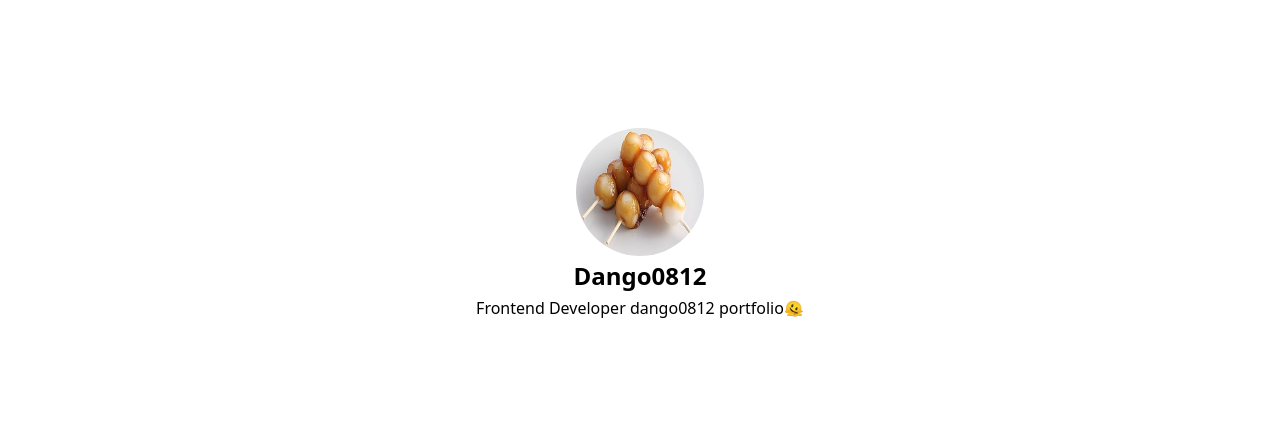
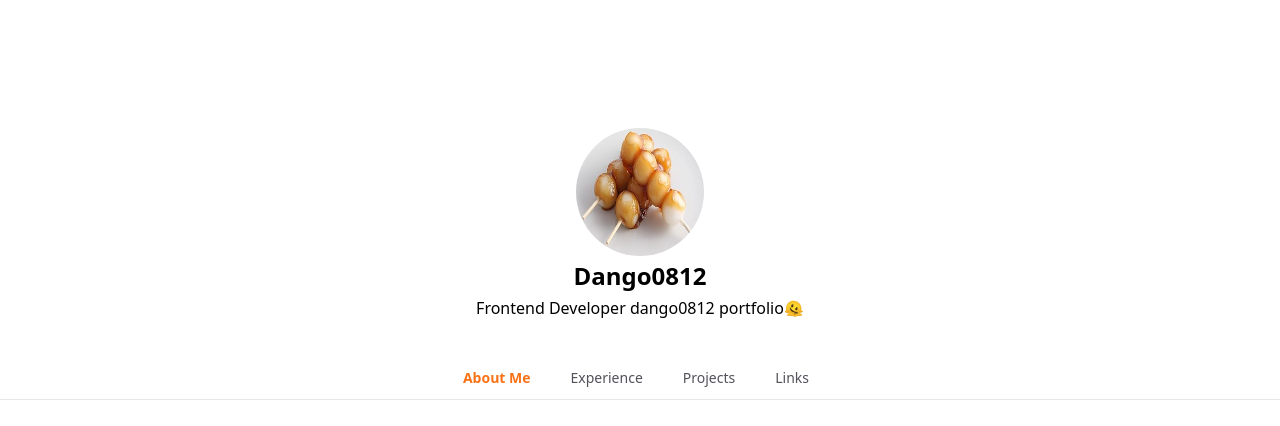
Before and after one commit to dango0812/dango0812.github.io, a React (Create React App) app: page / in a window 1280 px wide. Shown: the top 426 px of the page. Built offline with nearby package versions, Linux system fonts and the light colour scheme.

Commit message:
design(navbar): Added Home nav-bar components

```diff
--- a/src/pages/home/page.tsx
+++ b/src/pages/home/page.tsx
@@ -1,10 +1,12 @@
 // sections
 import HomeHero from "src/sections/home/home-hero"
+import HomeNavbar from "src/sections/home/home-navbar"
 
 export default function HomePage() {
     return (
         <main className="bg-white overflow-hidden">
             <HomeHero />
+            <HomeNavbar />
         </main>
     );
 }
--- /dev/null
+++ b/src/sections/home/home-navbar.tsx
@@ -0,0 +1,23 @@
+// paths
+import { paths } from 'src/routes/paths'
+
+export default function HomeNavbar() {
+    return (
+        <section className="border-b border-gray-200 text-sm font-medium text-center pt-10">
+            <ul className="flex justify-center items-center -mb-px">
+                <li className="me-2">
+                    <a href={paths.aboutMe} className="inline-block px-4 py-2 mb-1 active text-orange-500 font-bold border-orange-400">About Me</a>
+                </li>
+                <li className="me-2">
+                    <a href={paths.Experience} className="inline-block px-4 py-2 mb-1 hover:bg-gray-100 hover:text-zinc-800 text-zinc-600 rounded-lg">Experience</a>
+                </li>
+                <li className="me-2">
+                    <a href={paths.projects} className="inline-block px-4 py-2 mb-1 hover:bg-gray-100 hover:text-zinc-950 text-zinc-600 rounded-lg">Projects</a>
+                </li>
+                <li className="me-2">
+                    <a href={paths.links} className="inline-block px-4 py-2 mb-1 hover:bg-gray-100 hover:text-zinc-950 text-zinc-600 rounded-lg">Links</a>
+                </li>
+            </ul>
+        </section>
+    )
+}
```
